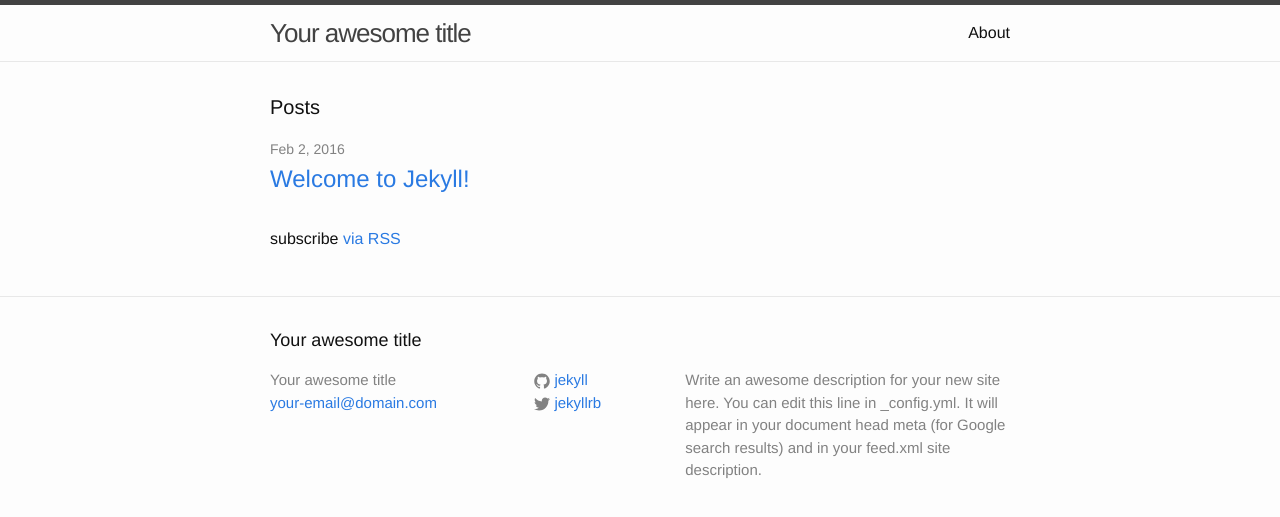
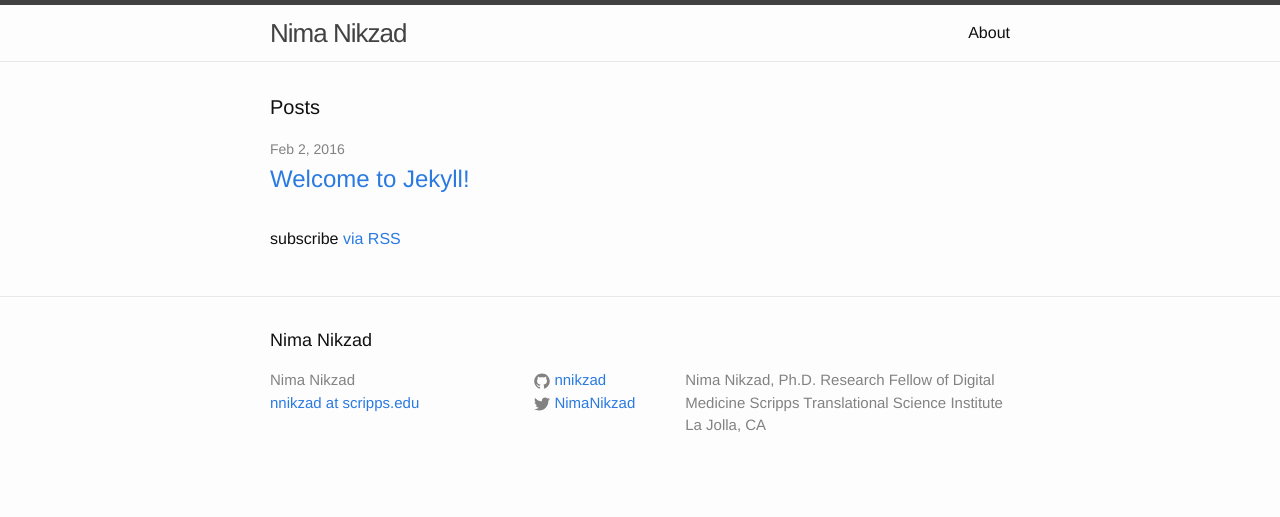
Before and after one commit to NNikzad/nnikzad.github.io, a Jekyll site: the page built from index.html, in a window 1280 px wide. Shown: the top 517 px of the page. Built offline with Jekyll 4.4.1, drawn with Linux system fonts in a browser that asks for light colours.

Commit message:
Updated site configuration

```diff
--- a/_config.yml
+++ b/_config.yml
@@ -6,16 +6,17 @@
 # 'jekyll serve'. If you change this file, please restart the server process.
 
 # Site settings
-title: Your awesome title
-email: your-email@domain.com
-description: > # this means to ignore newlines until "baseurl:"
-  Write an awesome description for your new site here. You can edit this
-  line in _config.yml. It will appear in your document head meta (for
-  Google search results) and in your feed.xml site description.
+title: Nima Nikzad
+email: nnikzad at scripps.edu
+description: #> # this means to ignore newlines until "baseurl:"
+  Nima Nikzad, Ph.D.
+  Research Fellow of Digital Medicine
+  Scripps Translational Science Institute
+  La Jolla, CA
 baseurl: "" # the subpath of your site, e.g. /blog
-url: "http://yourdomain.com" # the base hostname & protocol for your site
-twitter_username: jekyllrb
-github_username:  jekyll
+url: "http://nnikzad.github.io" # the base hostname & protocol for your site
+twitter_username: NimaNikzad
+github_username:  nnikzad
 
 # Build settings
 markdown: kramdown
```
